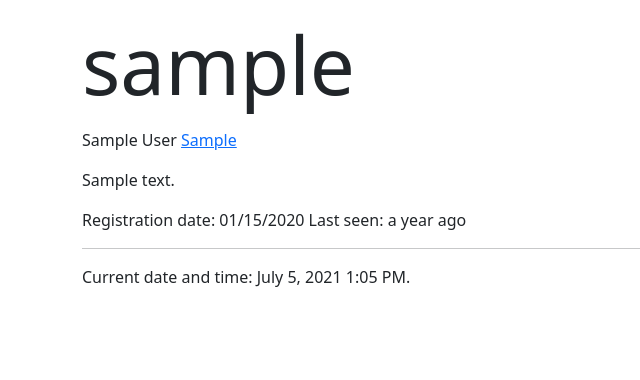
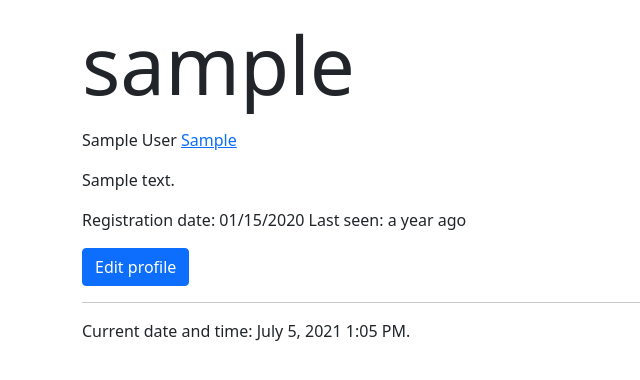
Before and after one commit to matbocz/bookorganizer, a Flask app: a page that uses app/templates/user.html in a window 1280 px wide. Shown: the part 56-436 px from the top of the page, without its empty margins (0-640 px from the left). Run offline with Flask 2, Linux system fonts and the light colour scheme; a user stored in the database is signed in; tables that the repository leaves empty hold one stand-in row (values such as "Sample post"); some libraries are stand-ins or nearby versions.

Commit message:
Add link to Edit Profile page to User page

```diff
--- a/app/templates/user.html
+++ b/app/templates/user.html
@@ -39,4 +39,11 @@
     Registration date: {{ moment(user.member_since).format('L') }}
     Last seen: {{ moment(user.last_seen).fromNow() }}
 </p>
+
+<!-- Link to Edit Profile page -->
+{% if user == current_user %}
+<a class="btn btn-primary" href="{{ url_for('main.edit_profile') }}">
+    Edit profile
+</a>
+{% endif %}
 {% endblock %}
```
